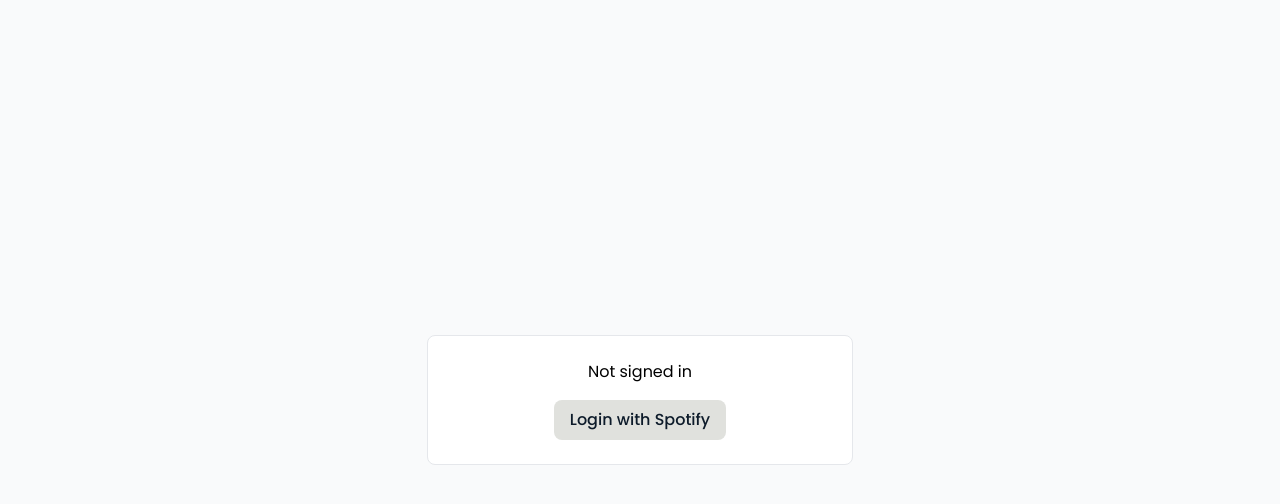
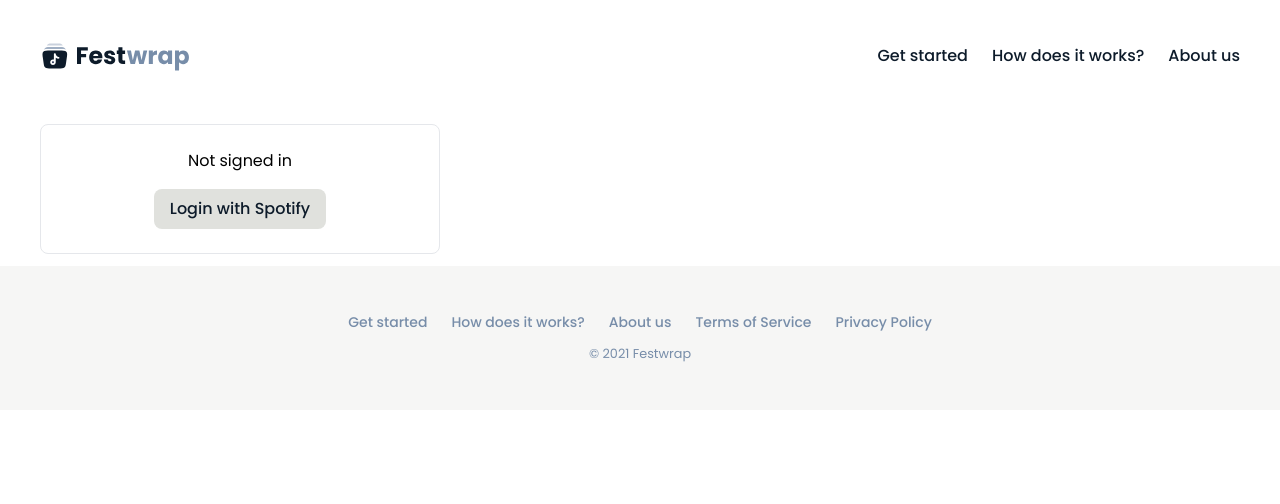
Before and after one commit to festwrap/festwrap-server, a Next.js app in the folder frontend/: page / in a window 1280 px wide. Shown: the top 504 px of the page. Built offline with nearby package versions, Linux system fonts and the light colour scheme; no server answers.

Commit message:
feat: use layout components in root layout

```diff
--- a/frontend/src/components/RootLayout.tsx
+++ b/frontend/src/components/RootLayout.tsx
@@ -1,9 +1,17 @@
+import Image from "next/image"
+import Link from "next/link"
+import Header from "@components/Header"
+import Footer from "@components/Footer"
+import Main from "@components/Main"
+
 export default function RootLayout({
   children,
 }: Readonly<{ children: React.ReactNode }>) {
   return (
-    <div className="flex flex-col h-full items-center justify-center bg-gray-50">
-      {children}
+    <div className="flex flex-col">
+      <Header />
+      <Main>{children}</Main>
+      <Footer />
     </div>
   )
 }
```
